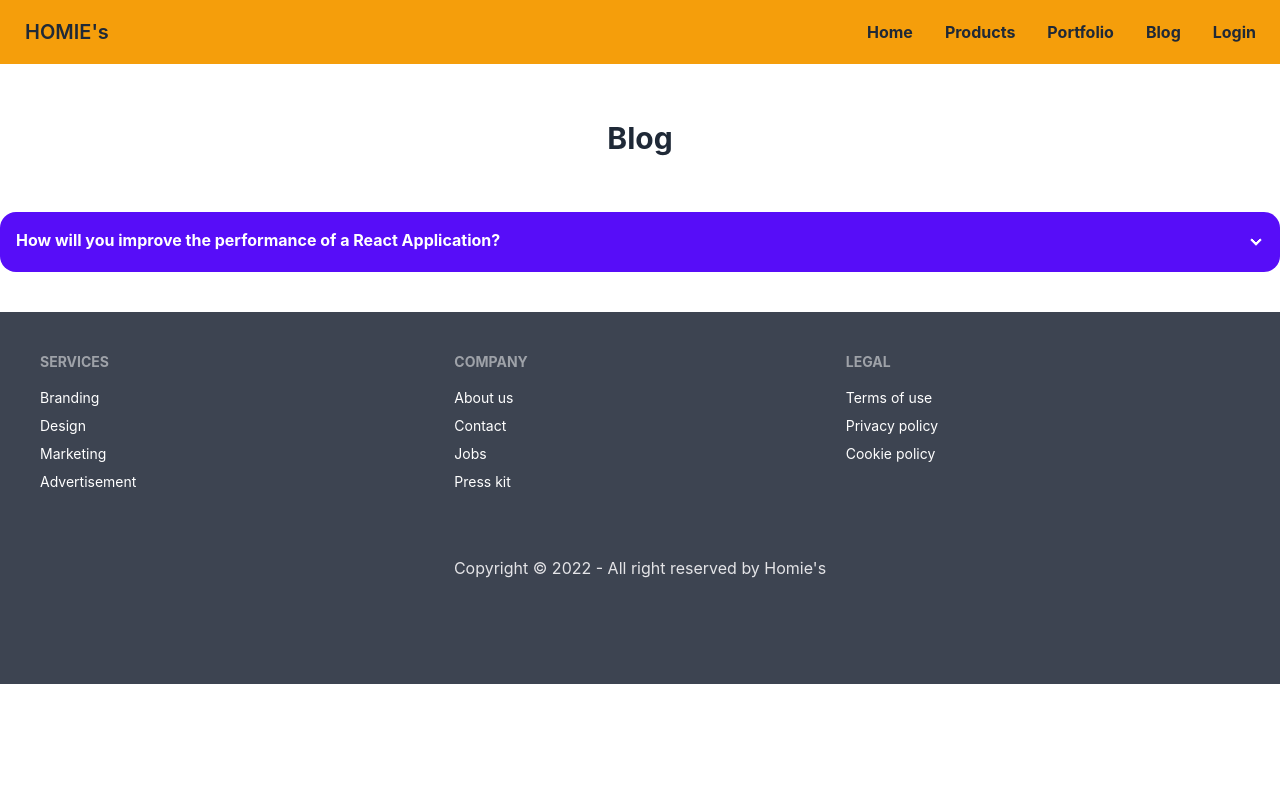
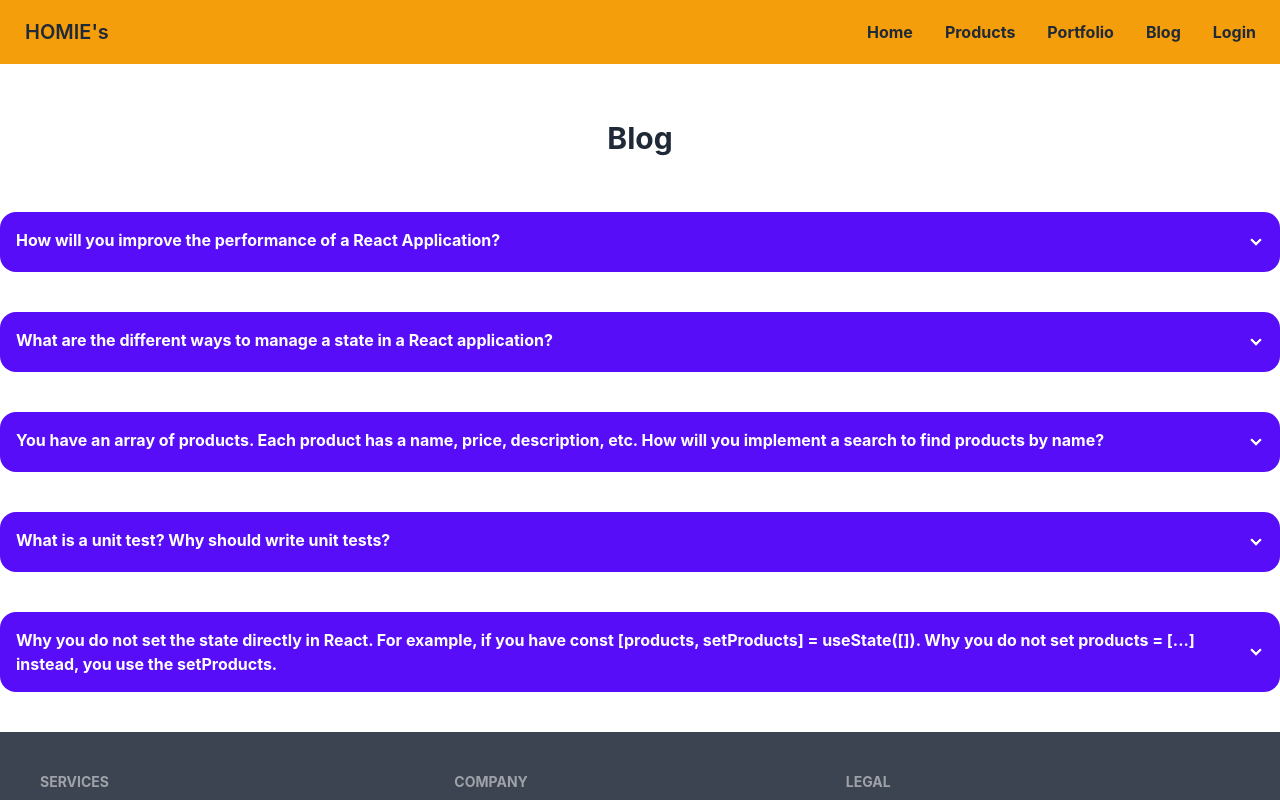
Before and after one commit to hexaalif/Homies-Manufacturer-website, a React (Create React App) app: page /blog in a window 1280 px wide. Shown: the top 800 px of the page. Built offline with nearby package versions, Linux system fonts and the light colour scheme.

Commit message:
blog section

```diff
--- a/src/Component/Pages/Blog/Blog.js
+++ b/src/Component/Pages/Blog/Blog.js
@@ -11,9 +11,58 @@ const Blog = () => {
             <b>How will you improve the performance of a React Application?</b>
           </div>
           <div class="collapse-content bg-primary text-primary-content peer-checked:bg-secondary peer-checked:text-secondary-content">
-          <p>tabindex="0" attribute is necessary to make the div focusable</p>
+            <p>1. Not overloading the DOM</p>
+            <p>2. Components should be cleaner</p>
+            <p>3. Giving all props reference equality</p>
           </div>
         </div>
+
+        <div class="collapse collapse-arrow my-10 container rounded-box">
+          <input type="checkbox" class="peer" />
+          <div class="collapse-title bg-primary text-primary-content peer-checked:bg-secondary peer-checked:text-secondary-content">
+            <b>What are the different ways to manage a state in a React application?</b>
+          </div>
+          <div class="collapse-content bg-primary text-primary-content peer-checked:bg-secondary peer-checked:text-secondary-content">
+            <p>Four ways to manage state in react application. They are:</p>
+            <ul>
+                <li>Local state</li>
+                <li>Global state</li>
+                <li>Server state</li>
+                <li>URL state</li>
+            </ul>
+          </div>
+        </div>
+
+        <div class="collapse collapse-arrow my-10 container rounded-box">
+          <input type="checkbox" class="peer" />
+          <div class="collapse-title bg-primary text-primary-content peer-checked:bg-secondary peer-checked:text-secondary-content">
+            <b>You have an array of products. Each product has a name, price, description, etc. How will you implement a search to find products by name?</b>
+          </div>
+          <div class="collapse-content bg-primary text-primary-content peer-checked:bg-secondary peer-checked:text-secondary-content">
+            <p>There can be many ways to do this. One of the common ways to do this with 'Query Selector by Name'.</p>
+          </div>
+        </div>
+
+        <div class="collapse collapse-arrow my-10 container rounded-box">
+          <input type="checkbox" class="peer" />
+          <div class="collapse-title bg-primary text-primary-content peer-checked:bg-secondary peer-checked:text-secondary-content">
+            <b>What is a unit test? Why should write unit tests?</b>
+          </div>
+          <div class="collapse-content bg-primary text-primary-content peer-checked:bg-secondary peer-checked:text-secondary-content">
+            <p>unit testing means to see if a small chunk of code is running properly. Programmmers should write unit test of their code because it helps their code to fix bugs and running the program.</p>
+          </div>
+        </div>
+
+        <div class="collapse collapse-arrow my-10 container rounded-box">
+          <input type="checkbox" class="peer" />
+          <div class="collapse-title bg-primary text-primary-content peer-checked:bg-secondary peer-checked:text-secondary-content">
+            <b>Why you do not set the state directly in React. For example, if you have const [products, setProducts] = useState([]). Why you do not set products = [...] instead, you use the setProducts.</b>
+          </div>
+          <div class="collapse-content bg-primary text-primary-content peer-checked:bg-secondary peer-checked:text-secondary-content">
+            <p>It is a fatal decision to set the state directly in React. Because setting the state directly will replace the set that has been made. And for all components you might lose the control of the state.</p>
+          </div>
+        </div>
+
       </div>
     </div>
   );
```
Lines whose indentation alone changed are shown as unchanged.
